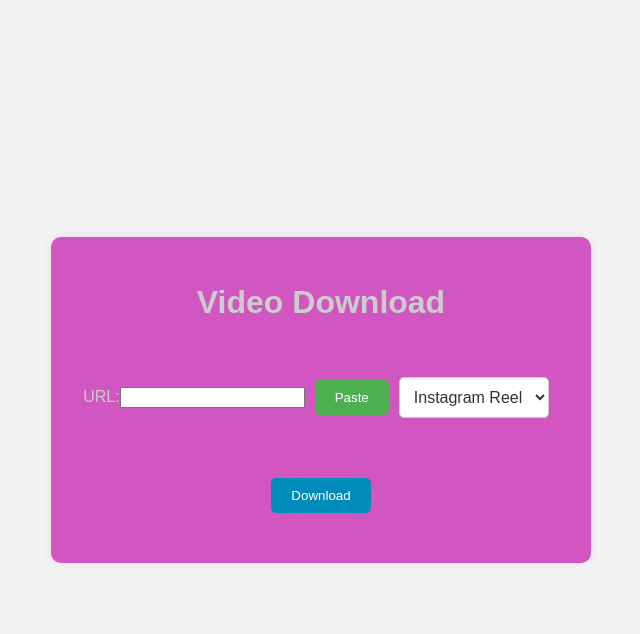
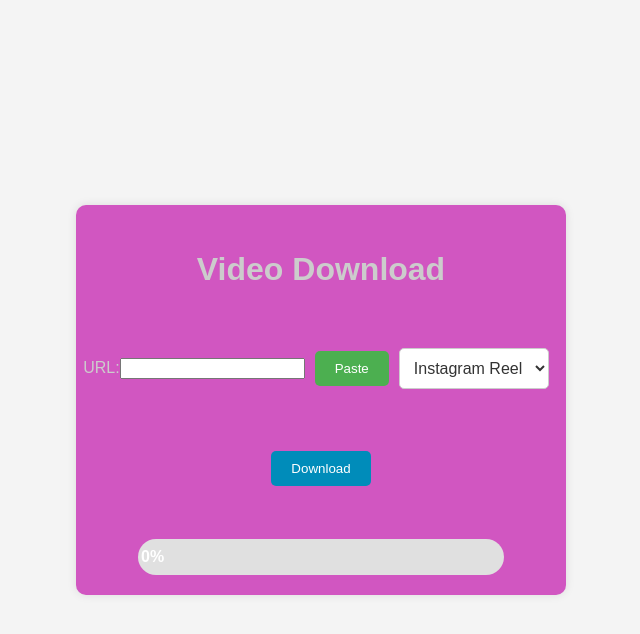
Before and after one commit to RushikuwarRK/Video-Downloader, a Flask app: page / in a window 1280 px wide. Shown: the top 634 px of the page, without its empty margins (319-959 px from the left). Run offline with Flask 3, Linux system fonts and the light colour scheme; some libraries are stand-ins or nearby versions.

Commit message:
Update index.html

```diff
--- a/video_downloader/templates/index.html
+++ b/video_downloader/templates/index.html
@@ -1,6 +1,5 @@
 <!DOCTYPE html>
 <html lang="en">
-
 <head>
     <meta charset="UTF-8">
     <meta name="viewport" content="width=device-width, initial-scale=1.0">
@@ -23,12 +22,13 @@
             border-radius: 10px;
             box-shadow: 0 0 10px rgba(0, 0, 0, 0.1);
             text-align: center;
-            max-width: 500px;
+            max-width: 450px;
             width: 100%;
             display: flex;
             flex-direction: column;
-            justify-content: center;
+            justify-content: space-between;
             align-items: center;
+            height: 350px;
         }
 
         h1 {
@@ -39,6 +39,7 @@
             background-color: transparent;
             padding: 5px;
             border-radius: 10px;
+            border: none;
         }
 
         .fbuttons {
@@ -49,7 +50,7 @@
             color: #61d82a;
         }
 
-        button[type="paste"] {
+        button[type="button"] {
             background-color: #4CAF50;
             color: #fff;
             padding: 10px 20px;
@@ -68,7 +69,7 @@
         }
 
         /* Add hover effects for buttons */
-        button[type="paste"]:hover {
+        button[type="button"]:hover {
             background-color: #3e8e41;
         }
 
@@ -117,16 +118,36 @@
         select:focus {
             background-color: #e0e0e0;
         }
+
+        .progress-container {
+            width: 80%;
+            background-color: #e0e0e0;
+            border-radius: 25px;
+            padding: 3px;
+            margin-top: 20px;
+        }
+
+        .progress-bar {
+            width: 0;
+            max-width: 100%; /* Ensure the width does not exceed the container */
+            height: 30px;
+            background-color: #76c7c0;
+            border-radius: 25px;
+            text-align: center;
+            line-height: 30px;
+            color: white;
+            font-weight: bold;
+            transition: width 0.5s;
+        }
     </style>
 </head>
-
 <body>
     <form id="download-form" class="mform">
         <h1 class="container">Video Download</h1>
         <div class="fbuttons">
             <label for="url" style="color: #ccc;">URL:</label>
             <input type="text" id="url" name="url" required>
-            <button type="paste" id="pasteButton" style="margin-left: 10px;">Paste</button>
+            <button type="button" id="pasteButton" style="margin-left: 10px;">Paste</button>
             <select id="type" name="type" style="margin-left: 10px;">
                 <option value="insta-reel">Instagram Reels</option>
                 <option value="insta-post">Instagram Post</option>
@@ -134,49 +155,86 @@
                 <option value="yt-video">YouTube Video</option>
             </select>
         </div>
-
         <div class="fbuttons">
             <button type="submit">Download</button>
         </div>
+        <div class="progress-container">
+            <div class="progress-bar" id="progress-bar">0%</div>
+        </div>
     </form>
-    <div id="result"></div>
+    <div id="download-link"></div>
+    <script>
+        document.getElementById('download-form').addEventListener('submit', async (event) => {
+            event.preventDefault();
+
+            const progressBar = document.getElementById('progress-bar');
+            const downloadLink = document.getElementById('download-link');
+            const formData = new FormData(event.target);
+            const url = formData.get('url');
+            const type = formData.get('type');
+
+            progressBar.style.width = '0%';
+            progressBar.textContent = '0%';
+            downloadLink.innerHTML = '';
+
+            try {
+                const response = await fetch('/download', {
+                    method: 'POST',
+                    headers: {
+                        'Content-Type': 'application/json'
+                    },
+                    body: JSON.stringify({ url, type })
+                });
+                const data = await response.json();
+
+                if (data.success) {
+                    const downloadUrl = data.downloadUrl;
+                    const interval = setInterval(async () => {
+                        const progressResponse = await fetch('/progress');
+                        const progressData = await progressResponse.json();
+                        const progress = progressData.progress;
+
+                        progressBar.style.width = progress + '%';
+                        progressBar.textContent = progress + '%';
+
+                        if (progress >= 100) {
+                            clearInterval(interval);
+                            downloadLink.innerHTML = `<a href="${downloadUrl}">Download File</a>`;
+                        }
+                    }, 100);
+                } else {
+                    alert('Error: ' + data.error);
+                }
+            } catch (error) {
+                alert('Error: ' + error);
+            }
+        });
+        const interval = setInterval(async () => {
+            const progressResponse = await fetch('/progress');
+            const progressData = await progressResponse.json();
+            let progress = progressData.progress;
+
+            // Cap the progress at 100%
+            progress = Math.min(progress, 100);
+
+            progressBar.style.width = progress + '%';
+            progressBar.textContent = progress + '%';
+
+            if (progress >= 100) {
+                clearInterval(interval);
+                downloadLink.innerHTML = `<a href="${downloadUrl}">Download File</a>`;
+            }
+        }, 1000);
 
 
-    <script>
-        document.getElementById('download-form').addEventListener('submit', function (event) {
-            event.preventDefault();
-            const type = document.getElementById('type').value;
-            const url = document.getElementById('url').value;
-
-            fetch('/download', {
-                method: 'POST',
-                headers: {
-                    'Content-Type': 'application/json',
-                },
-                body: JSON.stringify({ type, url }),
-            })
-                .then(response => response.json())
-                .then(data => {
-                    if (data.success) {
-                        document.getElementById('result').innerHTML = `<a class="mform" href="${data.downloadUrl}">Download Successfully</a>`;
-                    } else {
-                        document.getElementById('result').innerText = data.error;
-                    }
-                })
-                .catch(error => {
-                    document.getElementById('result').innerText = 'Error: ' + error;
-                });
-        });
-
-        document.getElementById('pasteButton').addEventListener('click', async function () {
+        document.getElementById('pasteButton').addEventListener('click', async () => {
             try {
                 const text = await navigator.clipboard.readText();
                 document.getElementById('url').value = text;
             } catch (err) {
-                document.getElementById('result').innerText = 'Failed to read clipboard contents: ' + err;
+                alert('Failed to read clipboard contents: ' + err);
             }
         });
     </script>
 </body>
-
 </html>
```
